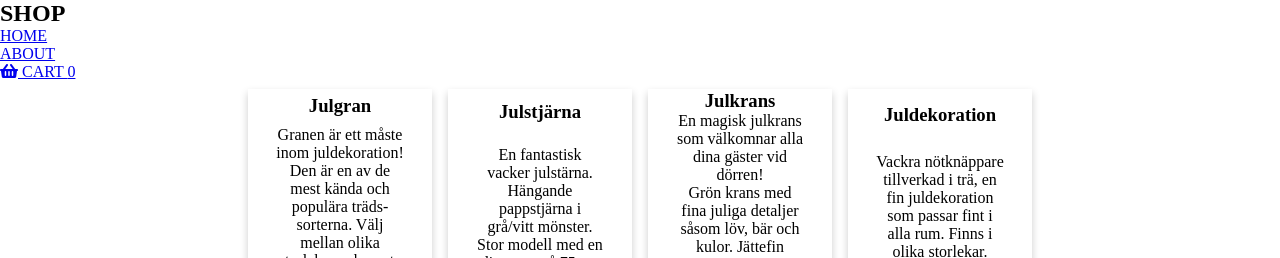
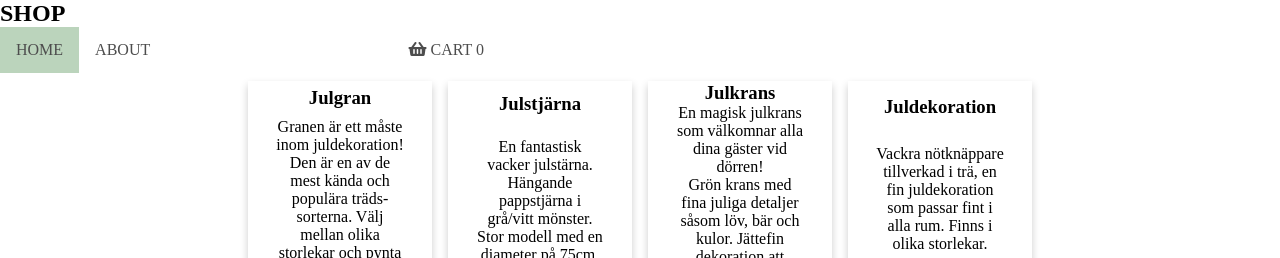
Before and after one commit to KamieHurtig/Grupp-one, a website: page index.html in a window 1280 px wide. Shown: the top 258 px of the page. Drawn offline with Linux system fonts and the light colour scheme.

Commit message:
fixing some more on the navbar

```diff
--- a/index.html
+++ b/index.html
@@ -13,12 +13,12 @@
     <!-- Här börjar header -->
 <header>
     <div class="overlay"></div>
-    <nav class="nav-bar">
+    <nav>
         <h2>SHOP</h2>
-        <ul>
-            <li> <a href="#">HOME</a></li>
+        <ul id="nav-bar">
+            <li class="active"> <a href="#">HOME</a></li>
             <li> <a href="#">ABOUT</a></li>
-            <li class="cart">
+            <li style="float:right" class="cart">
                 <a href="cart.html">
                 <i class="fas fa-shopping-basket"></i> CART <span>0</span>
 
--- a/scss/card.scss
+++ b/scss/card.scss
@@ -1,9 +1,7 @@
-@media (max-width: 500px) {
-  .container-item {
+.container-item {
   display: block;
   flex-wrap: wrap;
   }
- }
 
  .card {
   display: flex;
--- a/scss/header.scss
+++ b/scss/header.scss
@@ -1,9 +1,32 @@
-.nav-bar {
-list-style-type: none;
-margin: 0;
-padding: 0;
-overflow: hidden;
-background-color: rgb(206, 206, 206);
-display: flex;
-justify-content: center;
-}
+#nav-bar {
+    list-style-type: none;
+    margin: 0;
+    padding: 0;
+    overflow: hidden;
+    background-color: rgb(219, 219, 219);
+  }
+
+  li {
+    float: left;
+    border-right:1px solid #bbb;
+  }
+
+  li:last-child {
+    border-right: none;
+  }
+
+  li a {
+    display: block;
+    color: white;
+    text-align: center;
+    padding: 14px 16px;
+    text-decoration: none;
+  }
+
+  li a:hover:not(.active) {
+    background-color: rgb(199, 199, 199);
+  }
+
+  .active {
+    background-color: #385c39;
+  }
```
Also changed, not shown: style.css.
